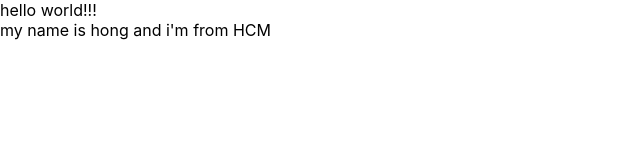
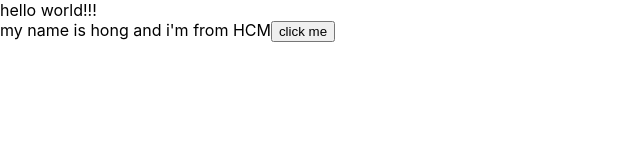
Before and after one commit to honght97/base-react-redux, a React (Create React App) app: page / in a window 1280 px wide. Shown: the top 160 px of the page, without its empty margins (0-640 px from the left). Built offline with nearby package versions, Linux system fonts and the light colour scheme.

Commit message:
setState

```diff
--- a/src/components/MyComponent.js
+++ b/src/components/MyComponent.js
@@ -8,10 +8,26 @@ class MyComponent extends React.Component {
     age: 27,
     address: "HCM",
   };
+  handleClick = (e) => {
+    // console.log(this);
+    // console.log(">>> click me my button");
+    console.log("My name is  ", this.state.name);
+    this.setState({
+      name: "hong123",
+      age: 26,
+    });
+  };
   render() {
     return (
       <div>
         my name is {this.state.name} and i'm from {this.state.address}
+        <button
+          onClick={(e) => {
+            this.handleClick(e);
+          }}
+        >
+          click me
+        </button>
       </div>
     );
   }
```
